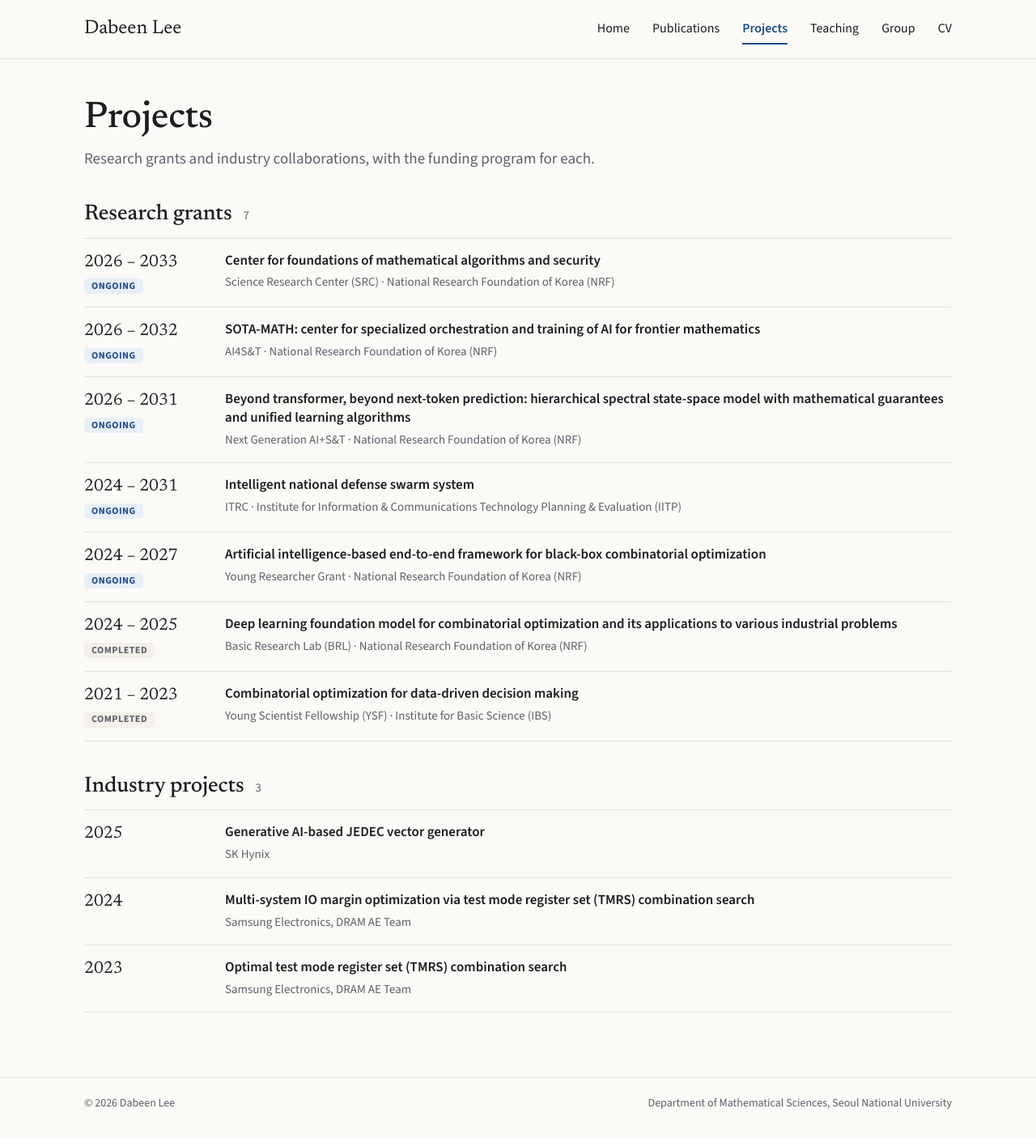
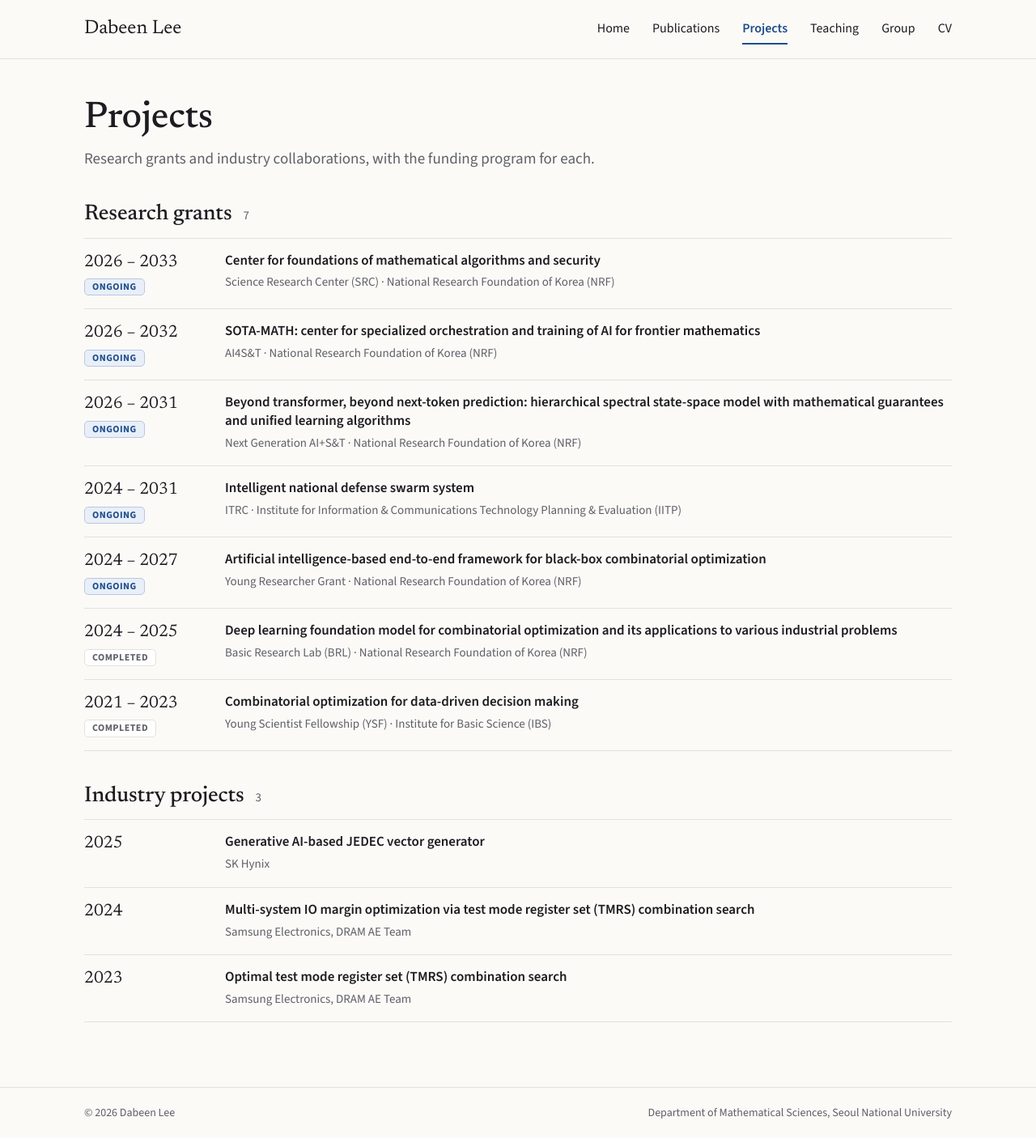
Before and after one commit to dabeenl/dabeenl.github.io, a Jekyll site: the page built from projects.html, in a window 1280 px wide. Shown: the whole page at 81% size. Built offline with Jekyll 4.4.1, drawn with Linux system fonts in a browser that asks for light colours.

Commit message:
Cache-bust the stylesheet per build; bordered Ongoing/Completed tags; award line pinned to meta-line size
Co-Authored-By: Claude Fable 5.1 <noreply@anthropic.com>

```diff
--- a/_includes/head.html
+++ b/_includes/head.html
@@ -14,4 +14,4 @@
 <link rel="preconnect" href="https://fonts.googleapis.com">
 <link rel="preconnect" href="https://fonts.gstatic.com" crossorigin>
 <link href="https://fonts.googleapis.com/css2?family=Newsreader:ital,opsz,wght@0,6..72,400;0,6..72,500;0,6..72,600;1,6..72,400&family=Source+Sans+3:ital,wght@0,400;0,500;0,600;0,700;1,400&display=swap" rel="stylesheet">
-<link rel="stylesheet" href="{{ '/assets/css/style.css' | relative_url }}">
+<link rel="stylesheet" href="{{ '/assets/css/style.css' | relative_url }}?v={{ site.time | date: '%s' }}">
--- a/assets/css/style.css
+++ b/assets/css/style.css
@@ -159,7 +159,7 @@ p { margin: 0 0 1em; }
 a.pub-title:hover { color: var(--accent); }
 .pub-authors { font-size: 15px; color: var(--muted); margin: 0; }
 .member { text-decoration: underline; text-decoration-color: var(--accent); text-underline-offset: 3px; }
-.pub-award { margin: 0; font-size: 14px; }
+.pub-award { margin: 0; font-size: 14px; line-height: 1.45; } /* same size as .pub-meta */
 .pub-meta { display: flex; flex-wrap: wrap; align-items: center; gap: 4px 10px; font-size: 14px; margin: 0; }
 .pub-venue { font-weight: 700; }
 .pub-link { font-weight: 600; text-decoration: none; }
@@ -176,9 +176,9 @@ a.pub-title:hover { color: var(--accent); }
 }
 .tag-conference { background: var(--accent-tint); color: var(--accent); }
 .tag-journal { background: var(--surface); color: var(--accent); border: 1px solid #B9C7E0; }
-.tag-status { display: block; width: max-content; margin-top: 6px; font-family: var(--font-body); }
-.tag-ongoing { background: var(--accent-tint); color: var(--accent); }
-.tag-completed { background: var(--surface-2); color: var(--muted); }
+.tag-status { display: block; width: max-content; margin-top: 6px; font-family: var(--font-body); border: 1px solid; }
+.tag-ongoing { background: var(--accent-tint); color: var(--accent); border-color: #B9C7E0; }
+.tag-completed { background: var(--surface); color: var(--muted); border-color: var(--rule); }
 .tag-role { background: var(--surface); color: var(--accent); border: 1px solid #B9C7E0; flex-shrink: 0; margin-top: 4px; }
 .tag-pi { background: var(--accent); color: #FFFFFF; border-color: var(--accent); }
 .filters { display: flex; flex-wrap: wrap; gap: 8px; }
```
